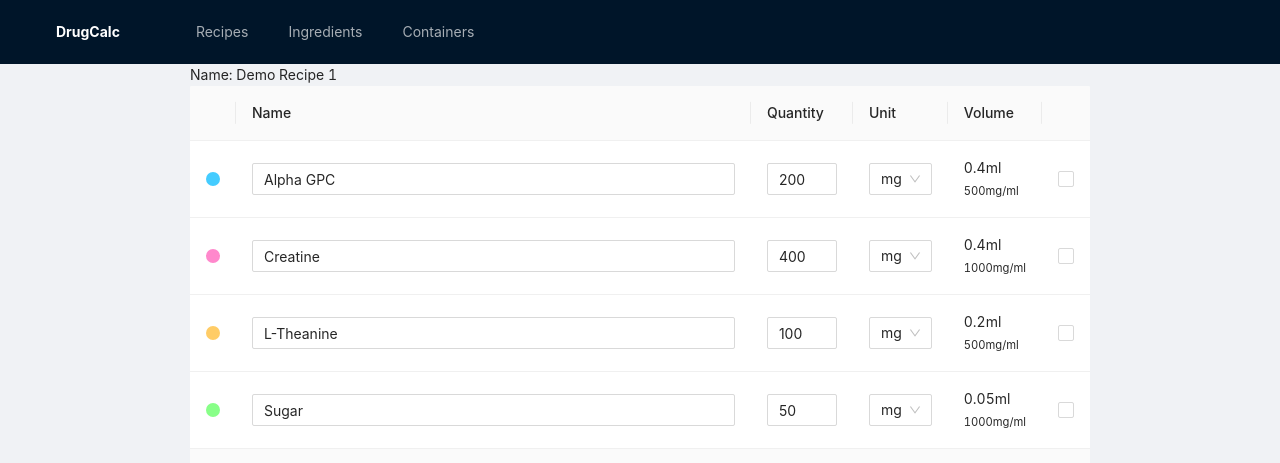
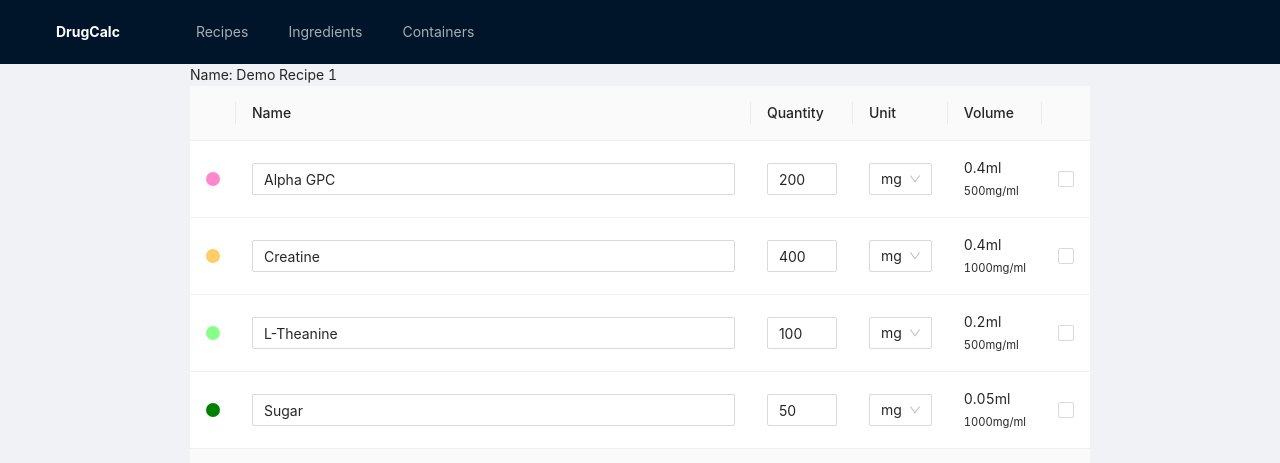
Before and after one commit to bismuthsoft/drugcalc, a React (Vite) app: page /recipes/0 in a window 1280 px wide. Shown: the top 463 px of the page. Built offline with nearby package versions, Linux system fonts and the light colour scheme.

Commit message:
reactive fill

```diff
--- a/src/routes/RecipeEditor.tsx
+++ b/src/routes/RecipeEditor.tsx
@@ -50,10 +50,11 @@ const RecipeEditor: React.FC<Props> = ({readOnly}) => {
     const ingredientsColumns = [
         {
             key: 'color',
+            dataIndex: 'id',
             width: 1,
-            render: (_:any, __:any, index: number) =>
+            render: (id:number) =>
                 <div className="ingredient__color"
-                style={{background: colors[index]}}/>,
+                style={{background: colors[id]}}/>,
         },
         {
             title: 'Name',
@@ -69,10 +70,19 @@ const RecipeEditor: React.FC<Props> = ({readOnly}) => {
             dataIndex: 'quantity',
             key: 'quantity',
             width: 1,
-            render: (quantity:number) =>
+            render: (quantity:number, row:Ingredient, index:number) =>
                 <InputNumber className="ingredient__quantity"
                              min={0} max={99999} step={10}
-                             value={quantity} />
+                             value={quantity}
+            onChange={(value: number | null) => value && setRecipe(() => ({
+                ...recipe,
+                ingredients: [
+                    ...recipe.ingredients.slice(0, index),
+                    {...row, quantity: value},
+                    ...recipe.ingredients.slice(index+1),
+                ],
+            }))}
+            />
         },
         {
 
```
